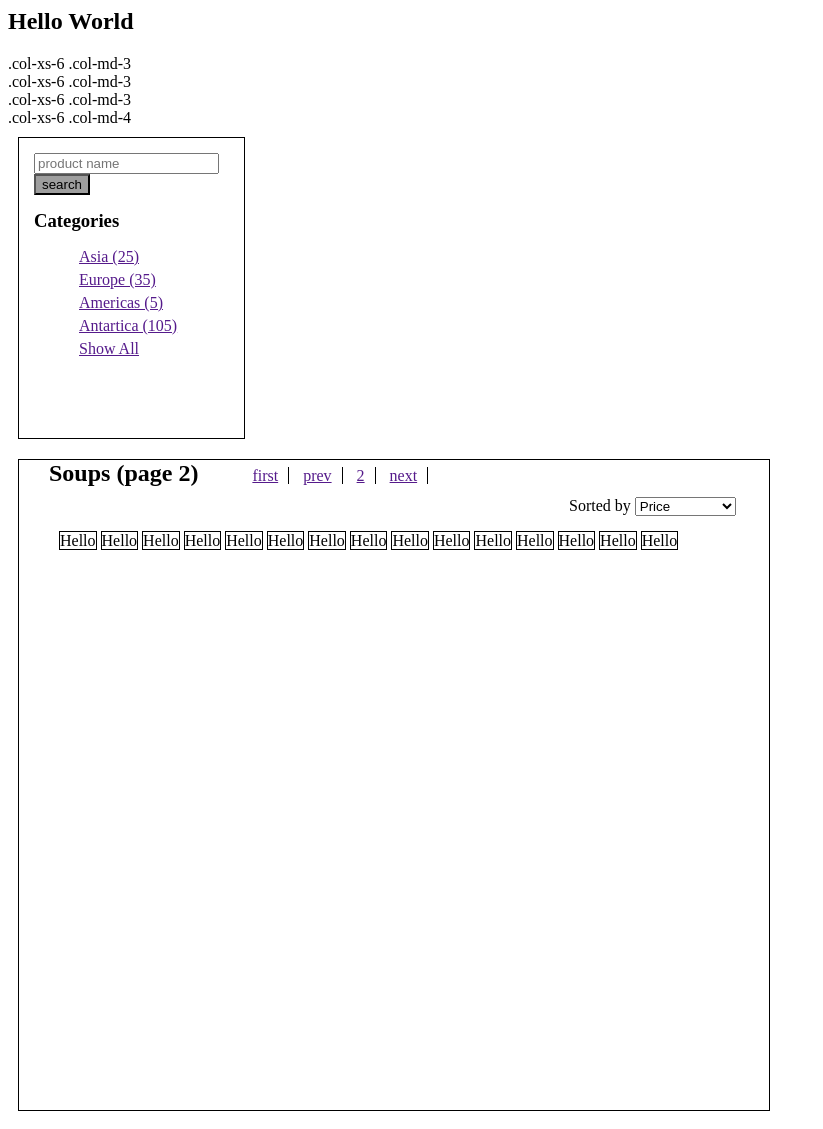
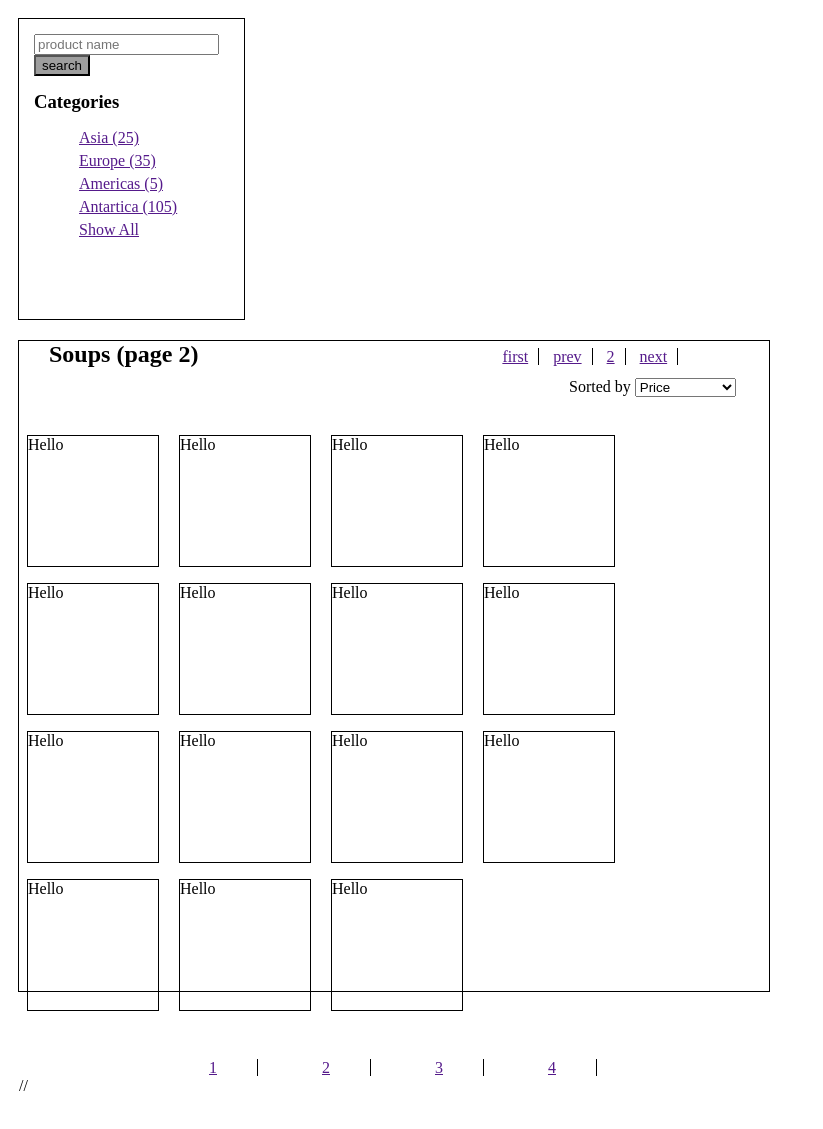
Before and after one commit to estebangallego/soup2door, a CodeIgniter app: template soup2door/application/views/home.php in a window 1280 px wide. Shown: the whole page, without its empty margins (0-823 px from the left). After the commit the page ends 1091 px from the top, so only its background shows below. Run offline with CodeIgniter, Linux system fonts and the light colour scheme; the template is opened without the code that fills it, so the values that code supplies are empty; grey boxes are pictures that could not be loaded.

Commit message:
homeviewfinish

```diff
--- a/soup2door/application/views/home.php
+++ b/soup2door/application/views/home.php
@@ -25,7 +25,6 @@
 		vertical-align: top;
 		margin: 10px;
 	}
-
 	.contents{
 		width: 750px;
 		height: 650px;
@@ -45,10 +44,10 @@
 		margin-top: 10px;
 		margin-left: 30px;
 	}
-	#pagenav ul{
+	ul.pagenav{
 		margin-left: 250px;
 	}
-	#pagenav li{
+	.pagenav li{
 		padding-left: 10px;
 		padding-right: 10px;
 		border-right: 1px solid black;
@@ -57,20 +56,36 @@
 		margin-left: 550px;
 		margin-top: 10px;
 	}
-	#item li{
-		width: 50px;
-		height: 50px;
+	.itemHolder{
+		margin-top: 30px;
+	}
+	.item {
+		width: 130px;
+		height: 130px;
 		border: 1px solid black;
+		margin: 8px;
 	}
-/*	#item ul {
-		margin-left: 0px;
-	}*/
+
+	.inline {
+		display: inline-block;
+		vertical-align: top;
+	}
+	.pagnationlink{
+		margin-left: 120px;
+		margin-top: 40px;
+	}
+	.pagnationlink li{
+		margin-top: 30px;
+		padding-right: 40px;
+		margin: 30px;
+		border-right: 1px solid black;
+	}
 
 	</style>
 </head>
 <body>
 <div class="container">
-	<div class="row">
+<!-- 	<div class="row">
 		<div class="col-md-4"><h2>Hello World</h2></div>
 	</div>
 	<div class="row">
@@ -78,7 +93,7 @@
  		<div class="col-xs-6 col-md-3">.col-xs-6 .col-md-3</div>
  		<div class="col-xs-6 col-md-3">.col-xs-6 .col-md-3</div>
  		<div class="col-xs-6 col-md-3">.col-xs-6 .col-md-4</div>
-	</div>
+	</div> -->
 
 	<div class='sidenav'>
 		<form>
@@ -98,12 +113,13 @@
 
 	<div class='contents'>
 		<h2>Soups (page 2)</h2>
-		<ul id='pagenav'>
+		<ul class='pagenav'>
 			<li><a href="">first</a></li>
 			<li><a href="">prev</a></li>
 			<li><a href="">2</a></li>
 			<li><a href="">next</a></li>
 		</ul>
+
 		<form class='sort'>
 			Sorted by <select>
 						<option>Price</option>
@@ -112,24 +128,33 @@
 					  </select>
 		</form>
 
-		<ul id='item'>
-			<li>Hello</li>
-			<li>Hello</li>
-			<li>Hello</li>
-			<li>Hello</li>
-			<li>Hello</li>
-			<li>Hello</li>
-			<li>Hello</li>
-			<li>Hello</li>
-			<li>Hello</li>
-			<li>Hello</li>
-			<li>Hello</li>
-			<li>Hello</li>
-			<li>Hello</li>
-			<li>Hello</li>
-			<li>Hello</li>
+		<div class='itemHolder'>
+			<div class="item inline">Hello</div>
+			<div class="item inline">Hello</div>
+			<div class="item inline">Hello</div>
+			<div class="item inline">Hello</div>
+			<div class="item inline">Hello</div>
+			<div class="item inline">Hello</div>
+			<div class="item inline">Hello</div>
+			<div class="item inline">Hello</div>
+			<div class="item inline">Hello</div>
+			<div class="item inline">Hello</div>
+			<div class="item inline">Hello</div>
+			<div class="item inline">Hello</div>
+			<div class="item inline">Hello</div>
+			<div class="item inline">Hello</div>
+			<div class="item inline">Hello</div>
+		</div>
+
+		<div class='pagnationlink'>
+		<ul>
+			<li><a href="">1</a></li>
+			<li><a href="">2</a></li>
+			<li><a href="">3</a></li>
+			<li><a href="">4</a></li>
 		</ul>
-
+		</div>
+//
 	</div>
 
 </div>
```
